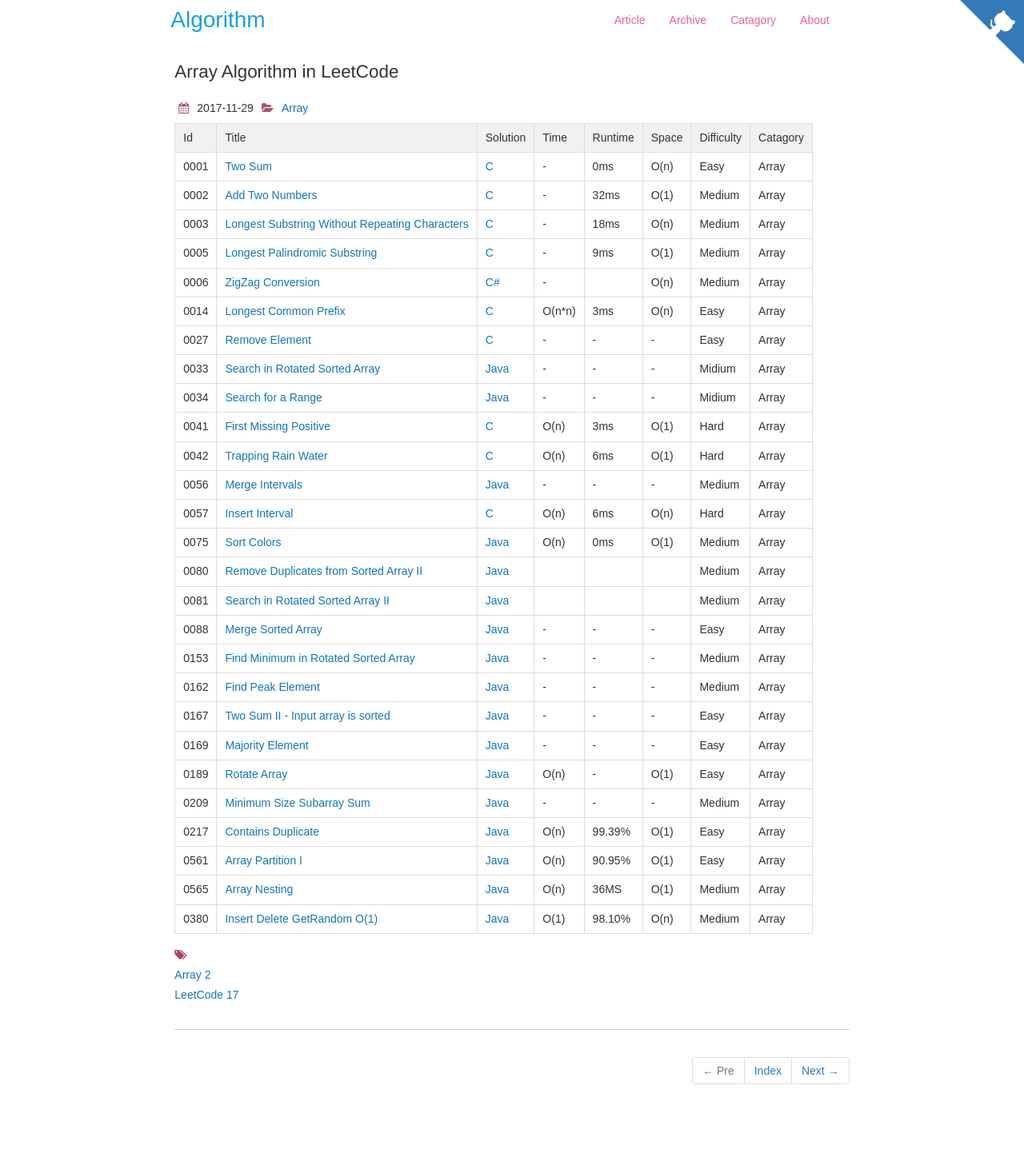
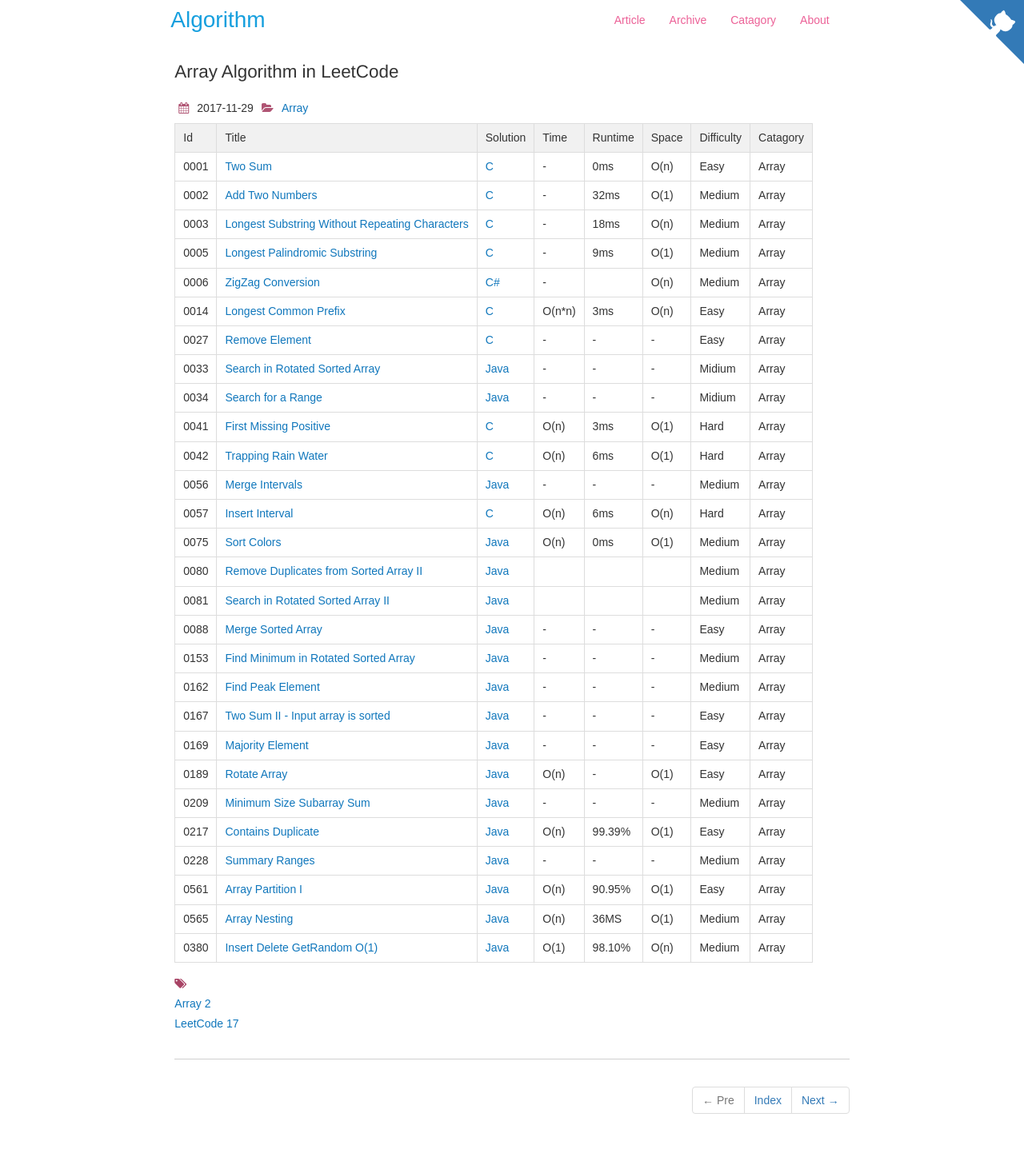
Before and after one commit to dunso/algorithm, a Jekyll site: the page built from docs/_posts/2017-11-29-Array.md, in a window 1280 px wide. Shown: the whole page at 80% size. Built offline with Jekyll 4.4.1, drawn with Linux system fonts in a browser that asks for light colours; nearby versions of some CDN libraries; before the commit the page ends 1430 px from its top, so only the background shows below that.

Commit message:
Add index of LeetCode0228.java to docs

```diff
--- a/docs/_posts/2017-11-29-Array.md
+++ b/docs/_posts/2017-11-29-Array.md
@@ -36,6 +36,7 @@
 |0189|[Rotate Array](https://leetcode.com/problems/rotate-array) | [Java](https://e.srl/leetcode-189/)  | O(n) |-| O(1)  |  Easy |Array|
 |0209|[Minimum Size Subarray Sum](https://leetcode.com/problems/minimum-size-subarray-sum/) | [Java](https://e.srl/leetcode-209/)  |-|-|-|  Medium |Array|
 |0217|[Contains Duplicate](https://leetcode.com/problems/contains-duplicate) | [Java](https://e.srl/leetcode-217/)  | O(n) |99.39%| O(1)  |  Easy |Array|
+|0228|[Summary Ranges](https://leetcode.com/problems/summary-ranges) | [Java](https://e.srl/leetcode-228/)  |-|-|-|  Medium |Array|
 |0561|[Array Partition I](https://leetcode.com/problems/array-partition-i)| [Java](https://e.srl/leetcode-561/)  | O(n) |90.95%| O(1)  |  Easy |Array|
 |0565|[Array Nesting](https://leetcode.com/problems/array-nesting)| [Java](https://e.srl/leetcode-565/)  | O(n) |36MS| O(1)  |  Medium |Array|
 |0380|[Insert Delete GetRandom O(1)](https://leetcode.com/problems/insert-delete-getrandom-o1/) | [Java](https://e.srl/leetcode-380/)  | O(1) |98.10%| O(n)  |  Medium |Array|
```
